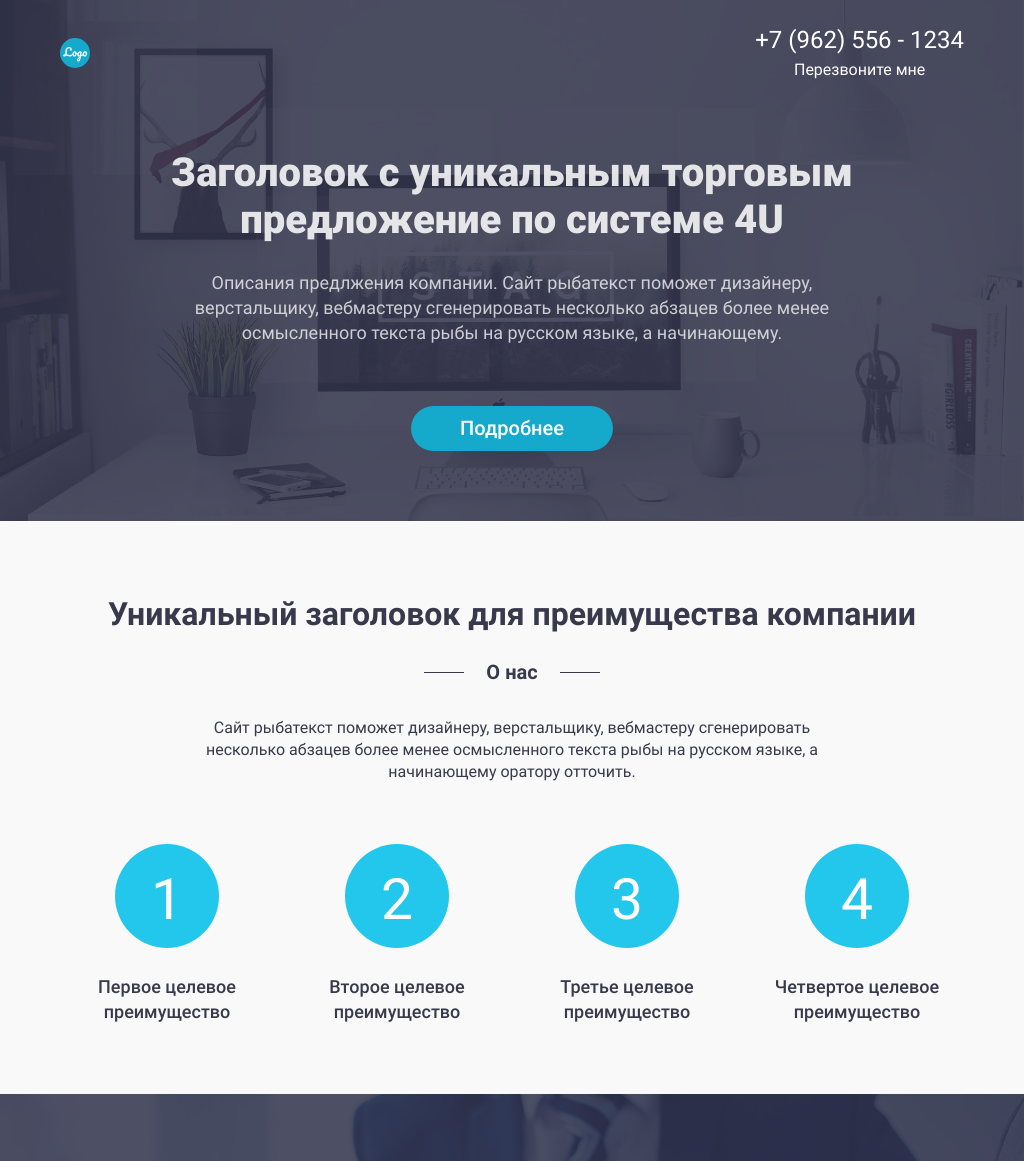
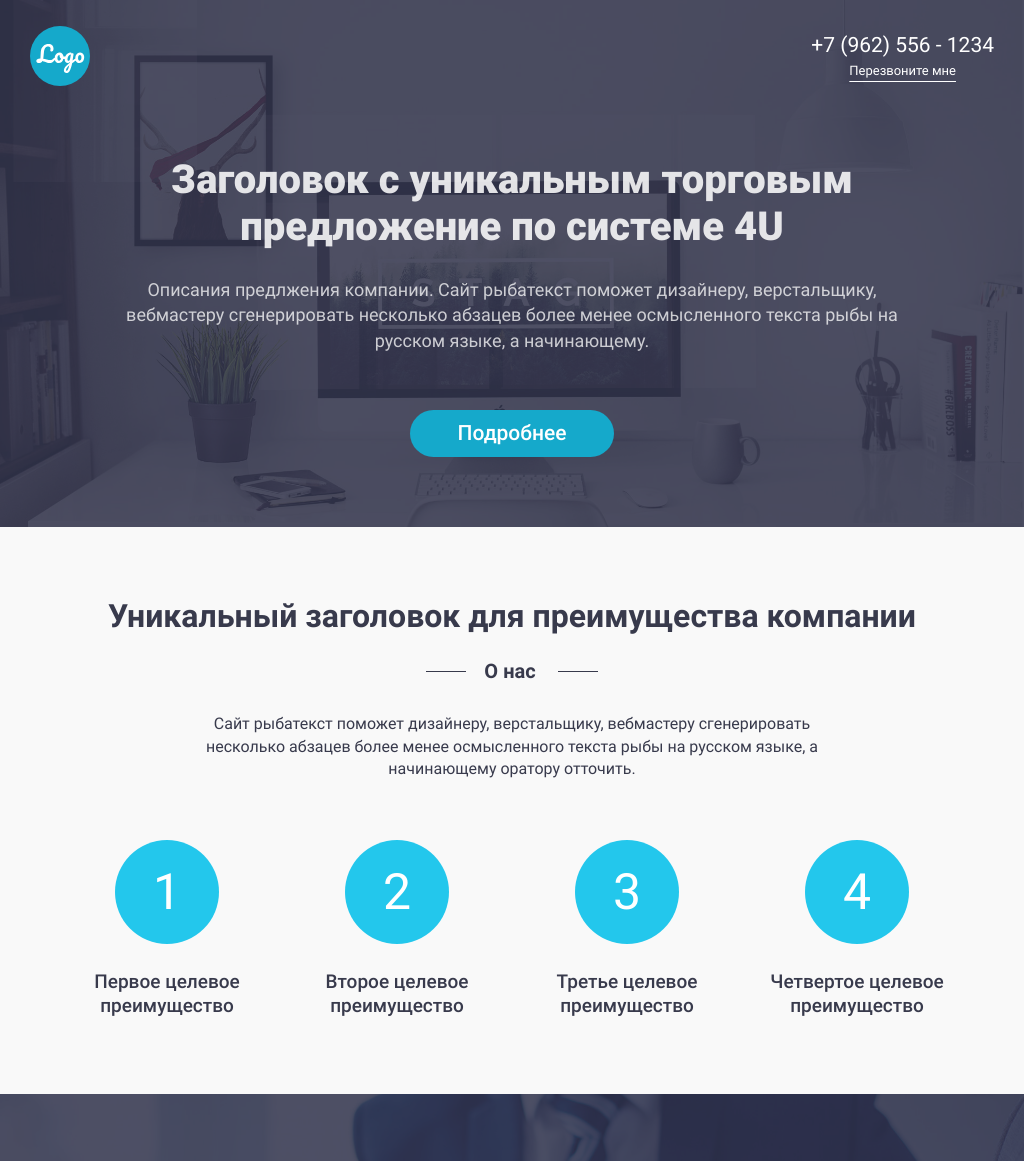
Before and after one commit to Risha661/Methed_adaptiv_landing, a plain HTML site: page index.html in a window 1024 px wide. Shown: the top 1161 px of the page. Drawn offline with Linux system fonts and the light colour scheme; files whose address does not match are found by name.

Commit message:
1024px media

```diff
--- a/styles/about.css
+++ b/styles/about.css
@@ -134,7 +134,7 @@
 @media (max-width: 1024px) {
   .about {
     background-color: var(--white-darkened);
-    padding: 70px 0;
+    padding: 66px 0 76px;
   }
 
   .container--about {
@@ -145,13 +145,13 @@
   .section__title {
     font-size: 32px;
     line-height: 47px;
-    margin-bottom: 23px;
+    margin-bottom: 20px;
   }
 
   .section__into-header {
     font-size: 20px;
     line-height: 23px;
-    margin-bottom: 33px;
+    margin-bottom: 30px;
   }
 
   .section__into-header--about::before,
@@ -161,7 +161,7 @@
   }
 
   .section__into-header--about::before {
-    margin-right: 22px;
+    margin-right: 18px;
   }
 
   .section__into-header--about::after {
@@ -183,9 +183,21 @@
   }
 
   .about__item-text {
-    font-size: 18px;
-    line-height: 25px;
+    font-size: 19px;
+    line-height: 24px;
     max-width: 180px;
+  }
+
+  .about__item-circle--one:before,
+  .about__item-circle--two:before,
+  .about__item-circle--three:before,
+  .about__item-circle--four:before {
+    top: 50%;
+  }
+
+  .about__item-circle--text {
+    font-size: 50px;
+    line-height: 49px;
   }
 }
 
--- a/styles/header.css
+++ b/styles/header.css
@@ -67,7 +67,6 @@
   .container--header {
     max-width: 964px;
     margin: 0 auto;
-    padding: 0 30px;
   }
 }
 
@@ -80,12 +79,22 @@
   .container--header {
     max-width: 964px;
     margin: 0 auto;
-    padding: 0 30px;
   }
 
   .header__logo {
-    width: 30px;
-    height: 30px;
+    width: 60px;
+    height: 60px;
+  }
+
+  .phone__number-link {
+    font-size: 21px;
+    line-height: 23px;
+  }
+
+  .phone__call-btn {
+    font-size: 13px;
+    line-height: 15px;
+    text-underline-offset: 6px;
   }
 }
 
--- a/styles/present.css
+++ b/styles/present.css
@@ -94,18 +94,20 @@
 
   .present__text {
     font-size: 18px;
-    line-height: 140%;
-    max-width: 665px;
-    margin-bottom: 60px;
+    line-height: 141%;
+    max-width: 830px;
+    margin-bottom: 57px;
   }
 
+  .present__text-two {}
+
   .present__button {
-    padding: 11px 49px;
+    padding: 11px 48px;
   }
 
   .present__button-text {
-    font-size: 20px;
-    line-height: 23px;
+    font-size: 21px;
+    line-height: 25px;
   }
 }
 
```
Also changed, not shown: index.html (line endings or trailing spaces).
